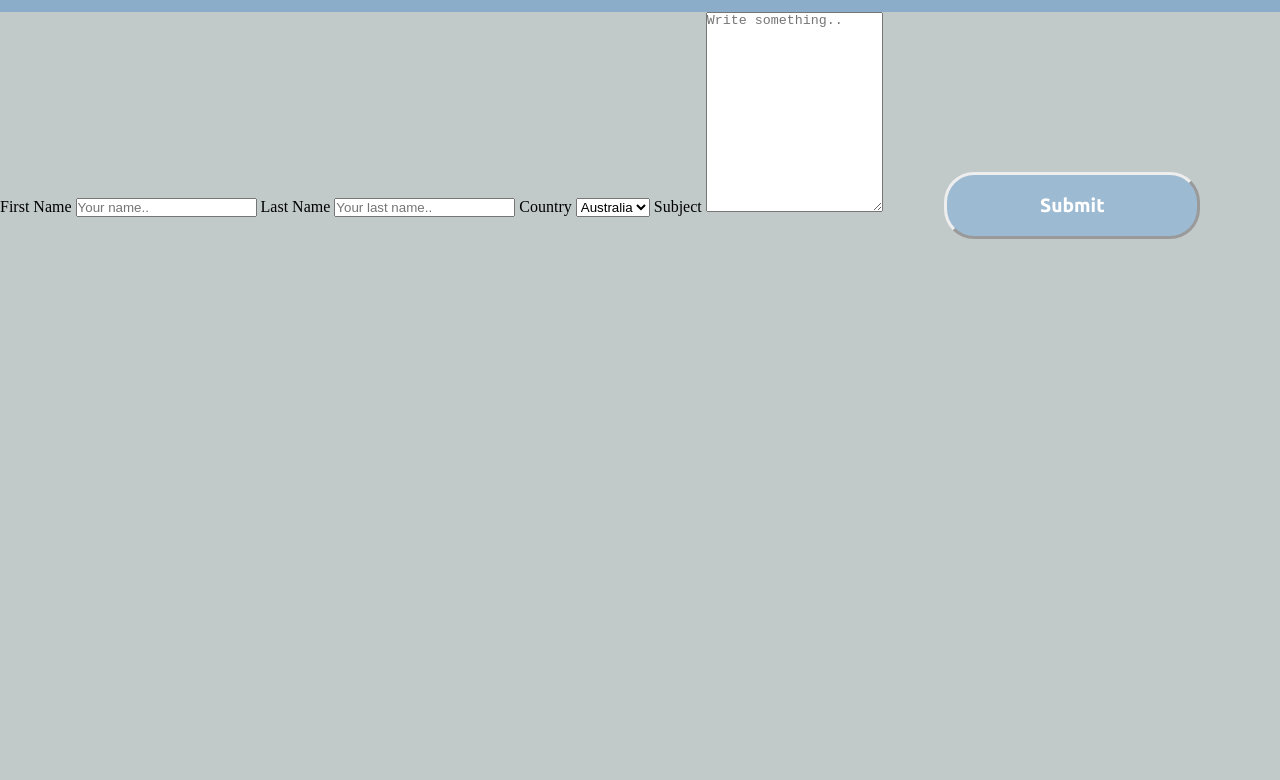
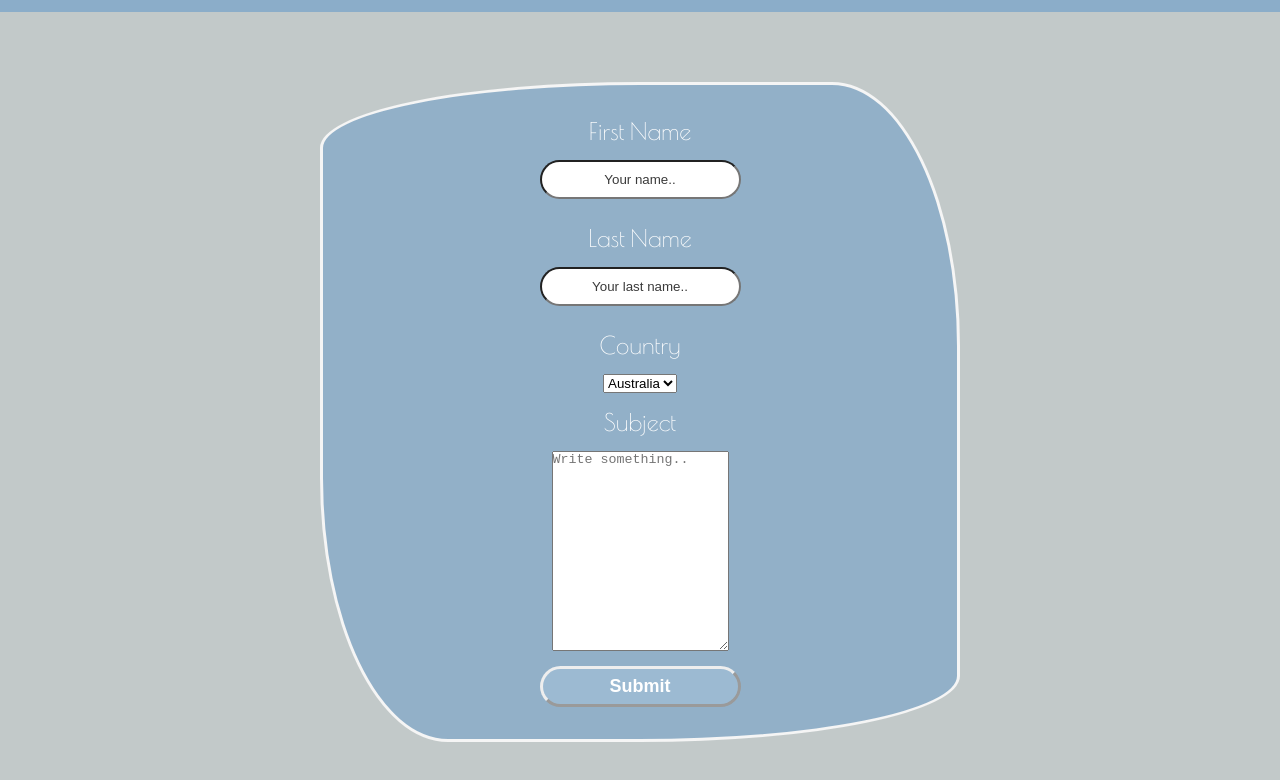
Before and after one commit to LC388/day-planner-capstone, a plain HTML site: page html/contactus.html in a window 1280 px wide. Shown: the part 52-832 px from the top of the page. Before the commit the page ends 800 px from the top, so only its background shows below. Drawn offline with nearby package versions, Linux system fonts and the light colour scheme.

Commit message:
create contact form and edited nav links

```diff
--- a/css/style.css
+++ b/css/style.css
@@ -268,7 +268,7 @@ p {
   transform: rotate(45deg);
 }
 
-/*    ------------------ Forms login, sign-up ------------------      */
+/*  ------------------ Forms login, sign-up, contact ------------------  */
 
 .prompt-forms {
   width: 50%;
@@ -316,6 +316,11 @@ p {
   font-weight: bold;
   background-color: #9cbad2;
   cursor: pointer;
+  font-size: large;
+}
+
+label {
+  font-size: x-large;
 }
 
 /*    ------------------ error messages on forms------------------      */
--- a/html/contactus.html
+++ b/html/contactus.html
@@ -26,13 +26,13 @@
         </div>
         <ul class="nav-links">
             <li>
-              <a href="html/about.html">About</a>
+              <a href="about.html">About</a>
             </li>
             <li>
-              <a href="html/contactus.html">Contact Us</a>
+              <a href="contactus.html">Contact Us</a>
             </li>
             <li>
-              <a href="index.html">Home</a>
+              <a href="../index.html">Home</a>
             </li>
             <li>
               <a href="#">XXXXX</a>
@@ -46,15 +46,15 @@
       </nav>
     </header>
 
-    <main class="contact">
-      <div class="con-cont">
-        <form action="action_page.php">
+    <main class="main">
+      <div class="prompt-forms">
+        <form class="login-form">
 
           <label for="fname">First Name</label>
-          <input type="text" id="fname" name="firstname" placeholder="Your name..">
+          <input type="text" id="fname" name="firstname" class="login-form-field" placeholder="Your name..">
 
           <label for="lname">Last Name</label>
-          <input type="text" id="lname" name="lastname" placeholder="Your last name..">
+          <input type="text" id="lname" name="lastname" class="login-form-field" placeholder="Your last name..">
 
           <label for="country">Country</label>
           <select id="country" name="country">
@@ -66,7 +66,7 @@
           <label for="subject">Subject</label>
           <textarea id="subject" name="subject" placeholder="Write something.." style="height:200px"></textarea>
 
-          <input type="submit" value="Submit" class="button">
+          <input type="submit" value="Submit" class= "form-submit">
 
         </form>
       </div>
```
Also changed, not shown: html/about.html (+3 -3 lines), html/chooseinout.html (+3 -3 lines), html/login.html (+3 -3 lines), html/out.html (+3 -3 lines), html/register.html (+3 -3 lines), html/stayin.html (+3 -3 lines).
